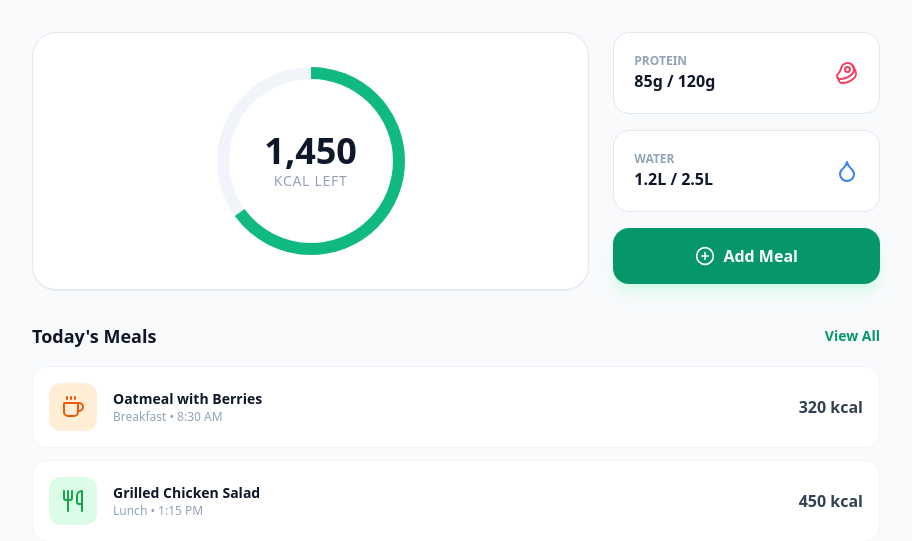
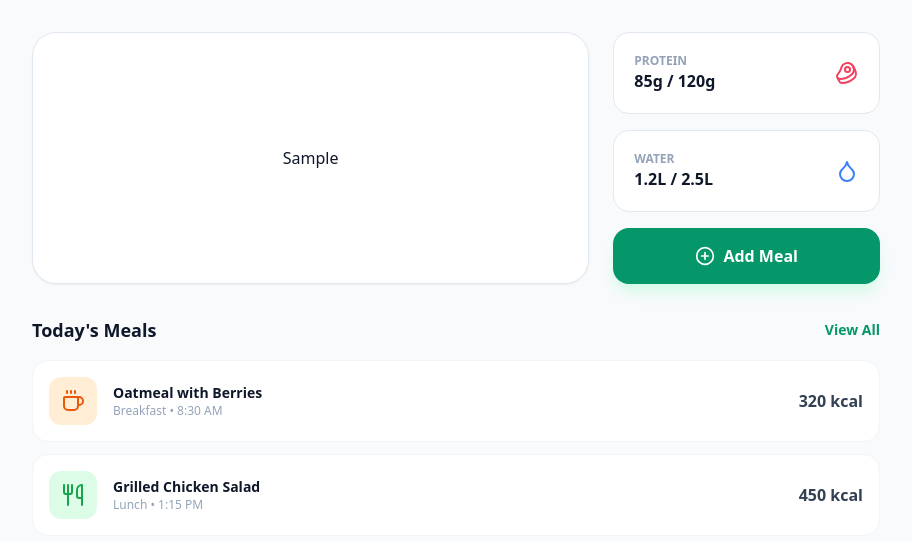
Before and after one commit to tahabornoosh/journeyhacks2026, a Django app: template HealthJournal/templates/nutritions.html in a window 1280 px wide. Shown: the part 149-690 px from the top of the page, without its empty margins (184-1096 px from the left). Run offline with Django 5.2, Linux system fonts and the light colour scheme; the template is opened without the code that fills it: most values are stand-ins (such as "Sample title", 1, 10 or a date in 2020); some libraries are stand-ins or nearby versions.

Commit message:
Commit 3

```diff
--- a/HealthJournal/HealthJournal/settings.py
+++ b/HealthJournal/HealthJournal/settings.py
@@ -16,7 +16,8 @@ import environ
 # Build paths inside the project like this: BASE_DIR / 'subdir'.
 BASE_DIR = Path(__file__).resolve().parent.parent
 env = environ.Env()
-GEMINI_KEY = env("GEMINI_KEY")
+environ.Env.read_env(str(BASE_DIR / '.env'))
+GEMINI_API_KEY = env("GEMINI_API_KEY")
 
 # Quick-start development settings - unsuitable for production
 # See https://docs.djangoproject.com/en/5.2/howto/deployment/checklist/
--- a/HealthJournal/HealthJournal/urls.py
+++ b/HealthJournal/HealthJournal/urls.py
@@ -17,8 +17,10 @@ Including another URLconf
 from django.contrib import admin
 from django.urls import path
 from PersonalInfo import views as PIV
+from Nutrition import views as NUV
 
 urlpatterns = [
     path('admin/', admin.site.urls),
-    path('', PIV.landing)
+    path('', PIV.landing),
+    path('nutritions/', NUV.seeAll)
 ]
--- a/HealthJournal/templates/landing.html
+++ b/HealthJournal/templates/landing.html
@@ -18,8 +18,8 @@
         </div>
         <div class="hidden md:flex gap-8 font-medium text-slate-500">
             <a href="#" class="text-emerald-600">Dashboard</a>
-            <a href="#" class="hover:text-emerald-500 transition">Nutrition</a>
-            <a href="#" class="hover:text-emerald-500 transition">Symptoms</a>
+            <a href="/nutritions" class="hover:text-emerald-500 transition">Nutrition</a>
+            <a href="/symptoms" class="hover:text-emerald-500 transition">Symptoms</a>
             <a href="#" class="hover:text-emerald-500 transition">Results</a>
         </div>
         <button class="bg-slate-100 p-2 rounded-full">
--- a/HealthJournal/templates/nutritions.html
+++ b/HealthJournal/templates/nutritions.html
@@ -10,6 +10,7 @@
 <body class="bg-slate-50 text-slate-900 font-sans">
 
     <nav class="bg-white border-b border-slate-200 px-6 py-4 flex justify-between items-center sticky top-0 z-10">
+
         <div class="flex items-center gap-2">
             <div class="bg-emerald-500 p-1.5 rounded-lg">
                 <i data-lucide="leaf" class="text-white w-5 h-5"></i>
@@ -36,16 +37,9 @@
 
         <div class="grid grid-cols-1 md:grid-cols-3 gap-6 mb-8">
             <div class="md:col-span-2 bg-white p-8 rounded-3xl border border-slate-200 shadow-sm flex flex-col items-center justify-center relative overflow-hidden">
-                <div class="relative flex items-center justify-center">
-                    <svg class="w-48 h-48 transform -rotate-90">
-                        <circle cx="96" cy="96" r="88" stroke="currentColor" stroke-width="12" fill="transparent" class="text-slate-100" />
-                        <circle cx="96" cy="96" r="88" stroke="currentColor" stroke-width="12" fill="transparent" stroke-dasharray="552" stroke-dashoffset="193" class="text-emerald-500 stroke-round" />
-                    </svg>
-                    <div class="absolute inset-0 flex flex-col items-center justify-center">
-                        <span class="text-4xl font-black">1,450</span>
-                        <span class="text-slate-400 text-sm uppercase tracking-wider">kcal left</span>
-                    </div>
-                </div>
+        <div class="alert alert-danger">
+            {{ gemini_response }}
+        </div>
             </div>
 
             <div class="flex flex-col gap-4">
```
Also changed, not shown: HealthJournal/Nutrition/views.py (+10 -0 lines), 1 other file.
